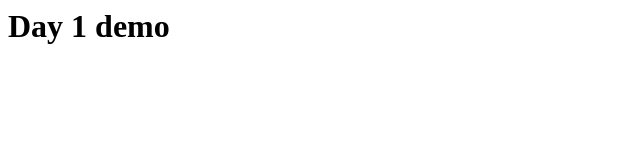
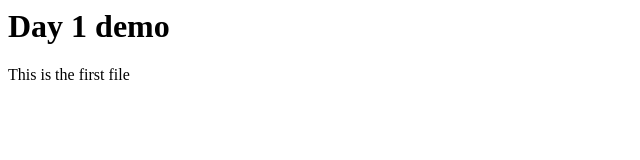
Before and after one commit to ZabWP/Web-Programming-Files, a plain HTML site: page demo.html in a window 1280 px wide. Shown: the whole page, without its empty margins (0-640 px from the left). Drawn offline with Linux system fonts and the light colour scheme.

Commit message:
first commit'

```diff
--- a/demo.html
+++ b/demo.html
@@ -4,5 +4,6 @@
   </head>
   <body>
     <h1>Day 1 demo</h1>
+    <p>This is the first file</p>
   </body>
 </html>
```
